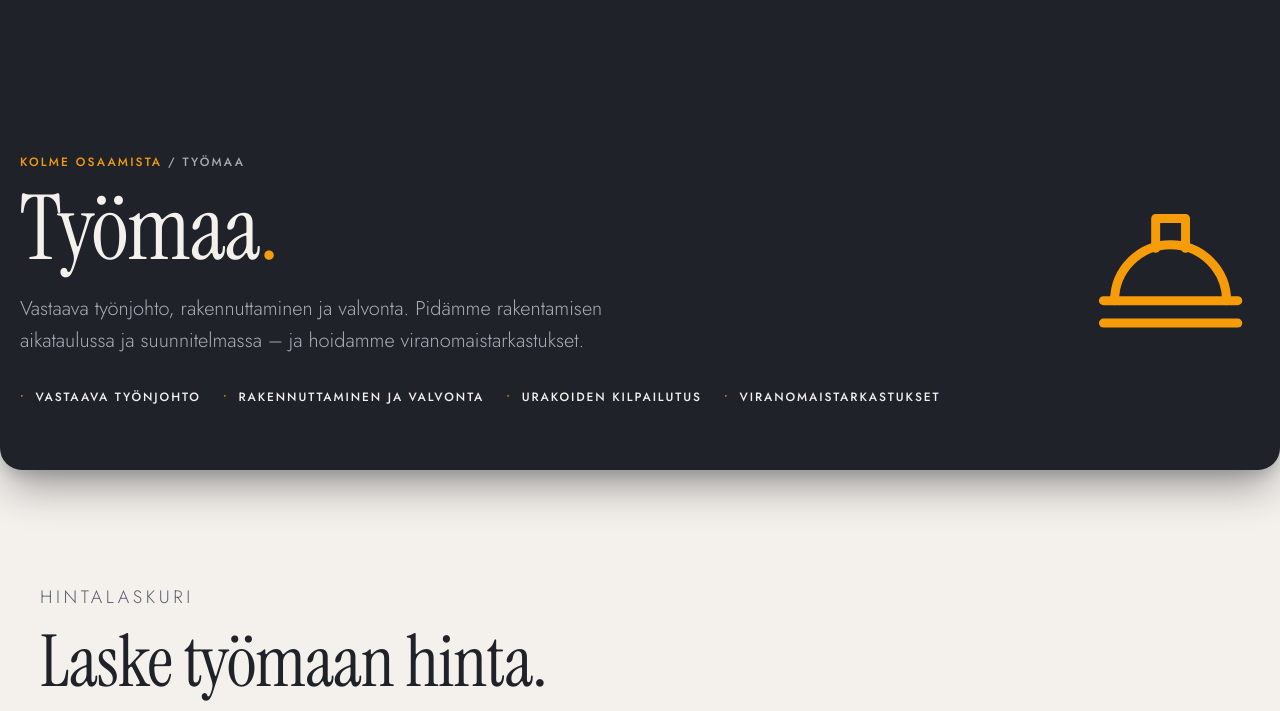
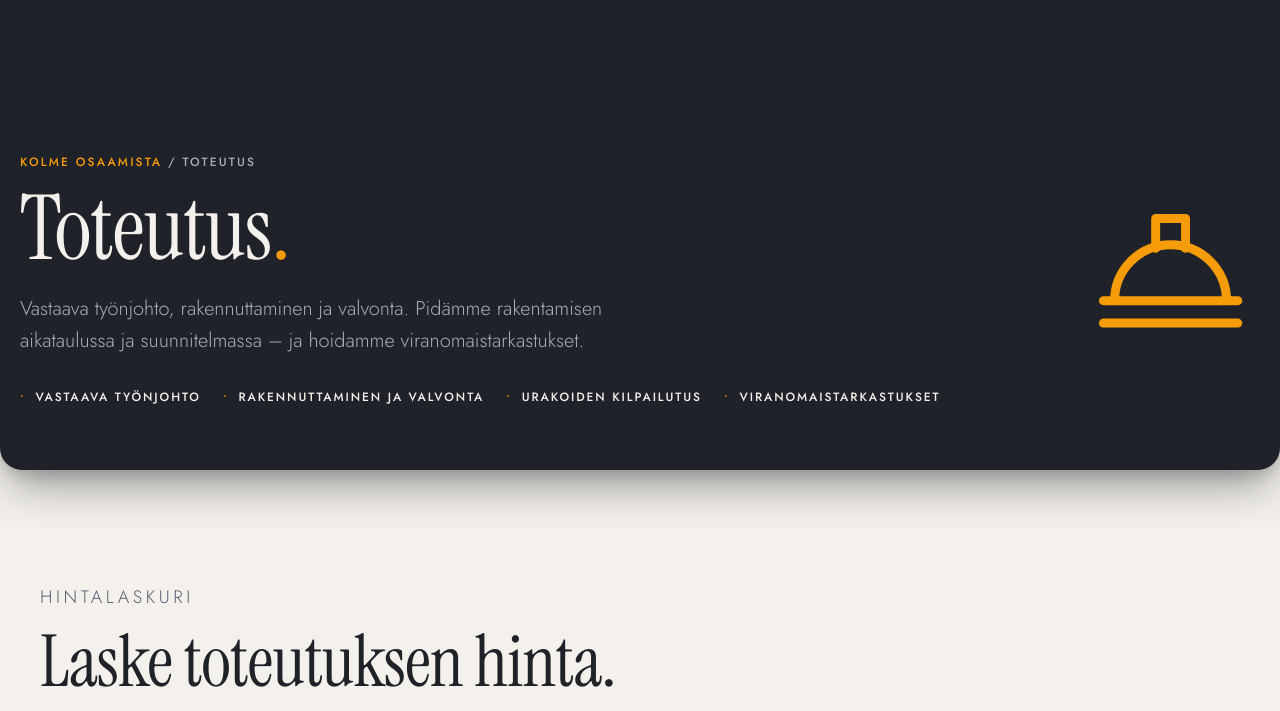
Before and after one commit to arkvisio-aleksei/www.arkvisio.fi, a plain HTML site: page tyomaa.html in a window 1280 px wide. Shown: the part 63-774 px from the top of the page. Drawn offline with Linux system fonts and the light colour scheme.

Commit message:
Työmaa-sivu nimetty Toteutukseksi

```diff
--- a/tyomaa.html
+++ b/tyomaa.html
@@ -4,8 +4,8 @@
   <meta charset="utf-8">
   <meta name="viewport" content="width=device-width, initial-scale=1, viewport-fit=cover">
   <meta name="theme-color" content="#1F2229">
-  <title>Työmaa – ArkVisio</title>
-  <meta name="description" content="Vastaava työnjohto, rakennuttaminen ja valvonta. Laske työmaapalveluiden hinta.">
+  <title>Toteutus – ArkVisio</title>
+  <meta name="description" content="Vastaava työnjohto, rakennuttaminen ja valvonta. Laske toteutuksen hinta.">
   <link rel="icon" href="assets/logo/logo-musta.svg" type="image/svg+xml">
   <link rel="preconnect" href="https://fonts.googleapis.com">
   <link rel="preconnect" href="https://fonts.gstatic.com" crossorigin>
@@ -22,8 +22,8 @@
       <div class="paakuva-keski">
           <div class="alasivu-otsikko">
             <div>
-              <p class="murupolku"><a href="index.html#palvelut">Kolme osaamista</a> / Työmaa</p>
-              <h1>Työmaa<span class="oranssi">.</span></h1>
+              <p class="murupolku"><a href="index.html#palvelut">Kolme osaamista</a> / Toteutus</p>
+              <h1>Toteutus<span class="oranssi">.</span></h1>
               <p class="alasivu-lede">Vastaava työnjohto, rakennuttaminen ja valvonta. Pidämme rakentamisen aikataulussa ja suunnitelmassa – ja hoidamme viranomaistarkastukset.</p>
             </div>
             <div class="alasivu-ikoni"><svg class="ikoni" viewBox="0 0 24 24" fill="none" stroke="currentColor" stroke-width="1.2" stroke-linecap="round" stroke-linejoin="round" aria-hidden="true"><path d="M3 17.5h18"/><path d="M4.5 17.5a7.5 7.5 0 0 1 15 0"/><path d="M10 10.5V6.5h4v4"/><path d="M3 20.5h18"/></svg></div>
@@ -52,7 +52,7 @@
       <div class="kehys">
         <div class="osio-otsikko">
           <p class="ylaotsikko">Hintalaskuri</p>
-          <h2>Laske työmaan hinta.</h2>
+          <h2>Laske toteutuksen hinta.</h2>
           <p>Valitse kuvakkeista kohde ja tarvitsemasi palvelut – hinta muodostuu hinnastomme tuntihinnoista.</p>
         </div>
         <div data-laskuri="tyomaa"></div>
```
Also changed, not shown: suunnittelu.html (+1 -1 lines), tutkimus.html (+1 -1 lines).
